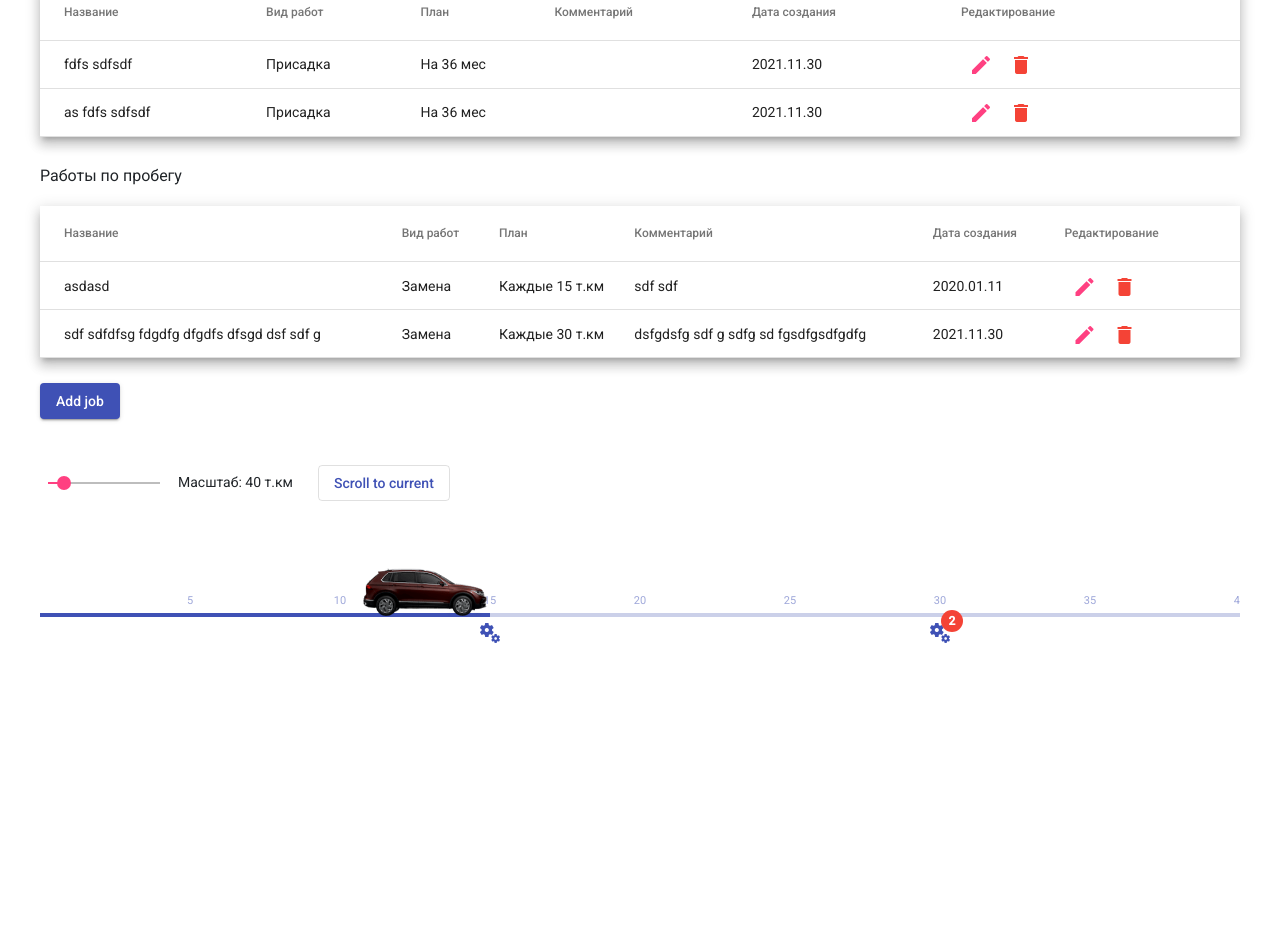
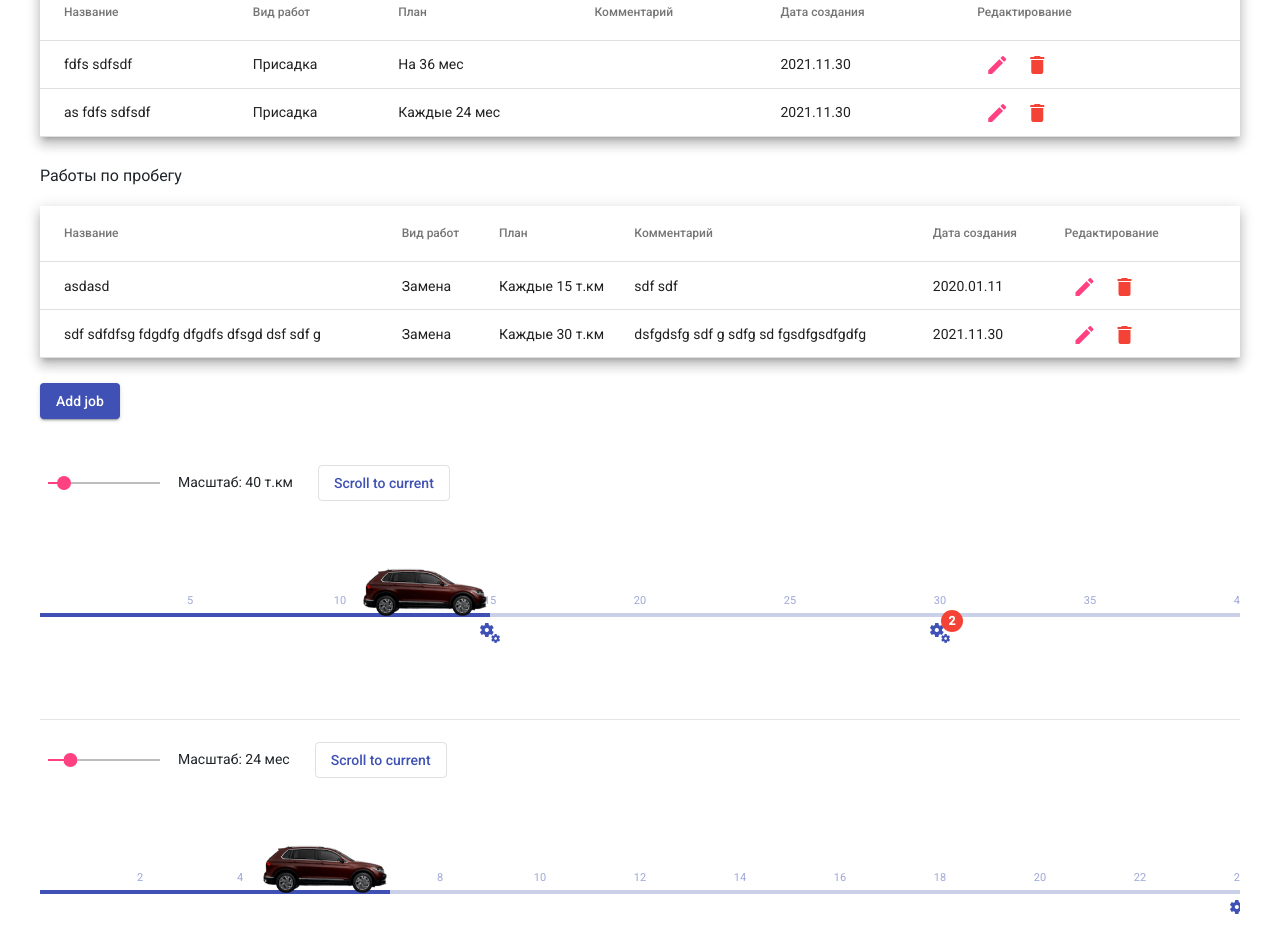
Before and after one commit to GorelovNA/tiguan-service-bar, an Angular app: page / in a window 1280 px wide. Shown: the part 160-1112 px from the top of the page. Before the commit the page ends 963 px from the top, so only its background shows below. Built offline with nearby package versions, Linux system fonts and the light colour scheme.

Commit message:
added time progress bar

```diff
--- a/src/app/app.component.html
+++ b/src/app/app.component.html
@@ -1,6 +1,6 @@
 <app-job-list
     *ngIf="jobList?.length"
-    [jobs]="jobList"
+    [jobs]="allJobs$ | async"
     (edited)="onEdit($event)"
     (deleted)="onDelete($event)"
 ></app-job-list>
@@ -9,4 +9,10 @@
 
 <br><br><br>
 
-<app-progress-bar [jobs]="jobList"></app-progress-bar>
+<ng-container *ngIf="(kmJobs$ | async) as kmJobs">
+    <app-progress-bar *ngIf="kmJobs.length" [jobs]="kmJobs" [currentValue]="15"></app-progress-bar>
+</ng-container>
+<hr>
+<ng-container *ngIf="(timeJobs$ | async) as timeJobs">
+    <app-progress-bar *ngIf="timeJobs.length" [jobs]="timeJobs" [currentValue]="possTime"></app-progress-bar>
+</ng-container>
--- a/src/app/app.component.ts
+++ b/src/app/app.component.ts
@@ -4,6 +4,9 @@ import { AppService } from './app.service';
 import { JobEditDialogComponent } from './job-edit-dialog/job-edit-dialog.component';
 import { Job } from './shared/job.interface';
 import { filter } from 'rxjs/operators';
+import { Observable } from 'rxjs';
+
+const TIGUAN_PURCHASE_DATE: Date = new Date('04-01-2021'); // 1 Apr 21
 
 @Component({
     selector: 'app-root',
@@ -11,9 +14,16 @@ import { filter } from 'rxjs/operators';
     styleUrls: ['./app.component.scss']
 })
 export class AppComponent implements OnInit {
-    title = 'tiguan-service-bar';
+    allJobs$: Observable<Job[]> = this.appService.jobsSubject$.asObservable();
+    kmJobs$: Observable<Job[]> = this.appService.kmJobs$;
+    timeJobs$: Observable<Job[]> = this.appService.timeJobs$;
 
-    jobList: Job[] = [];
+    get jobList(): Job[] {
+        return this.appService.jobsSubject$.value;
+    }
+
+    readonly possTime: number = // время владения
+        this.monthDiff(TIGUAN_PURCHASE_DATE, new Date());
 
     constructor(
         private dialog: MatDialog,
@@ -22,9 +32,7 @@ export class AppComponent implements OnInit {
 
     ngOnInit(): void {
         this.appService.getList().subscribe(res => {
-            this.jobList = res;
-
-            console.log(res);
+            this.appService.jobsSubject$.next(res);
         });
     }
 
@@ -37,7 +45,7 @@ export class AppComponent implements OnInit {
     }
 
     onDelete(id: string): void {
-        this.jobList = this.jobList.filter(j => j.id !== id);
+        this.appService.jobsSubject$.next(this.jobList.filter(j => j.id !== id));
     }
 
     private openJobDialog(job: Job | null = null): void {
@@ -53,14 +61,23 @@ export class AppComponent implements OnInit {
                 const currJobIndex = this.jobList.findIndex(j => j.id === result?.id);
 
                 if (currJobIndex !== -1) {
-                    this.jobList.splice(currJobIndex, 1, result);
-                    this.jobList = [...this.jobList];
+                    const arr = [...this.jobList] ;
+                    arr.splice(currJobIndex, 1, result);
+                    this.appService.jobsSubject$.next(arr);
                 } else {
-                    this.jobList = [
+                    this.appService.jobsSubject$.next([
                         ...this.jobList,
                         result
-                    ];
+                    ]);
                 }
             });
     }
+
+    private monthDiff(d1: Date, d2: Date): number {
+        let months;
+        months = (d2.getFullYear() - d1.getFullYear()) * 12;
+        months -= d1.getMonth();
+        months += d2.getMonth();
+        return months <= 0 ? 0 : months;
+    }
 }
--- a/src/app/app.service.ts
+++ b/src/app/app.service.ts
@@ -1,14 +1,27 @@
 import { HttpClient } from '@angular/common/http';
 import { Injectable } from '@angular/core';
-import { Observable } from 'rxjs';
-import { Job } from './shared/job.interface';
+import { BehaviorSubject, Observable } from 'rxjs';
+import { map } from 'rxjs/operators';
+import { Job, JobType } from './shared/job.interface';
 
 @Injectable({
     providedIn: 'root'
 })
 export class AppService {
 
-    constructor(private http: HttpClient) { }
+    jobsSubject$: BehaviorSubject<Job[]> = new BehaviorSubject<Job[]>([]);
+
+    kmJobs$: Observable<Job[]>;
+    timeJobs$: Observable<Job[]>;
+
+    constructor(private http: HttpClient) {
+        this.kmJobs$ = this.jobsSubject$.asObservable().pipe(
+            map(jobs => jobs.filter(j => j.type === JobType.Km))
+        );
+        this.timeJobs$ = this.jobsSubject$.asObservable().pipe(
+            map(jobs => jobs.filter(j => j.type === JobType.Time))
+        );
+    }
 
     getList(): Observable<Job[]> {
         return this.http.get<Job[]>('assets/json/base.json');
--- a/src/app/progress-bar/progress-bar.component.html
+++ b/src/app/progress-bar/progress-bar.component.html
@@ -2,9 +2,9 @@
 
 <div class="controls">
     <div class="scale-slider-container">
-        <mat-slider max="100" min="30" [(ngModel)]="kmScale">
+        <mat-slider [max]="isKmType ? 100 : 48" [min]="isKmType ? 30 : 18" [(ngModel)]="graphScale">
         </mat-slider>
-        <label>Масштаб: {{kmScale}} т.км</label>
+        <label>Масштаб: {{graphScale}} {{isKmType ? 'т.км' : 'мес'}}</label>
     </div>
     <button (click)="scrollToCurrent()" mat-stroked-button color="primary">Scroll to current</button>
 </div>
@@ -18,11 +18,11 @@
             [value]="progreesBarValue"
             [style.width.%]="progreesBarWidth"
         ></mat-progress-bar>
-        <img id="car" class="car" [style.left.%]="getItemMargin(currentKmValue)" src="assets/images/tiguan.png" alt="">
+        <img id="car" class="car" [style.left.%]="getItemMargin(currentValue)" src="assets/images/tiguan.png" alt="">
     </div>
 
     <div class="items-container">
-        <div class="item" *ngFor="let item of kmJobGraphItems" [style.left]="getItemMargin(item.value) + '%'" [ngbTooltip]="tipContent" container="body">
+        <div class="item" *ngFor="let item of jobGraphItems" [style.left]="getItemMargin(item.value) + '%'" [ngbTooltip]="tipContent" container="body">
             <mat-icon
                 [matBadge]="item.jobs.length"
                 matBadgeColor="warn"
@@ -30,10 +30,9 @@
                 color="primary"
             >miscellaneous_services</mat-icon>
 
-
             <ng-template #tipContent>
                 <div class="preview">
-                    <h2>Работы на пробеге: {{ item.value }} т.км</h2>
+                    <h2>Работы на пробеге: {{ item.value }} {{isKmType ? 'т.км' : 'мес'}}</h2>
                     <table mat-table [dataSource]="item.jobs">
                         <ng-container matColumnDef="title">
                         <th mat-header-cell *matHeaderCellDef> Название </th>
--- a/src/app/progress-bar/progress-bar.component.ts
+++ b/src/app/progress-bar/progress-bar.component.ts
@@ -22,32 +22,39 @@ interface JobGraphDetails extends Job {
 })
 export class ProgressBarComponent implements OnInit {
 
-    kmJobGraphItems: JobGraphItem[] = [];
-    timeJobGraphItems: JobGraphItem[] = [];
+    jobGraphItems: JobGraphItem[] = [];
 
     colorType = ColorType;
-
-    kmScale = 40; // default scale = 100 t.km
+    graphScale = 0; // progress scale value (default: 40 tkm, 24mes)
+    jobType: JobType | null = null;
 
     scaleSteps: number[] = [];
 
+    get isKmType(): boolean {
+        return this.jobType === JobType.Km;
+    }
+
+    get MAX_VALUE(): number {
+        return this.isKmType ? MAX_KM_SIZE : MAX_TIME_SIZE;
+    }
+
     get progreesBarWidth(): number {
-        return (MAX_KM_SIZE / this.kmScale) * 100;
+        return (this.MAX_VALUE / this.graphScale) * 100;
     }
     get progreesBarValue(): number {
-        return (this.currentKmValue * 100) / MAX_KM_SIZE;
+        return (this.currentValue * 100) / this.MAX_VALUE;
     }
 
+    @Input() currentValue = 0; // текущий пробег / время владения
+
     @Input() set jobs(_jobs: Job[]) {
-        const timeJobs = _jobs.filter(r => r.type === JobType.Time);
-        const kmJobs = _jobs.filter(r => r.type === JobType.Km);
+        this.jobType = _jobs[0]?.type;
 
-        this.kmJobGraphItems = [];
-        this.timeJobGraphItems = [];
+        this.jobGraphItems = [];
 
-        kmJobs.forEach(j => {
+        _jobs.forEach(j => {
             if (j.justOnce) {
-                const sameValueItem = this.kmJobGraphItems.find(i => i.value === j.planValue);
+                const sameValueItem = this.jobGraphItems.find(i => i.value === j.planValue);
 
                 if (sameValueItem) {
                     sameValueItem.jobs.push({
@@ -55,7 +62,7 @@ export class ProgressBarComponent implements OnInit {
                         value: j.planValue
                     });
                 } else {
-                    this.kmJobGraphItems.push({
+                    this.jobGraphItems.push({
                         value: j.planValue,
                         jobs: [{
                             ...j,
@@ -65,8 +72,8 @@ export class ProgressBarComponent implements OnInit {
                 }
             } else {
                 let value = j.planValue;
-                while (value <= MAX_KM_SIZE) {
-                    const sameValueItem = this.kmJobGraphItems.find(i => i.value === value);
+                while (value <= this.MAX_VALUE) {
+                    const sameValueItem = this.jobGraphItems.find(i => i.value === value);
 
                     if (sameValueItem) {
                         sameValueItem.jobs.push({
@@ -74,7 +81,7 @@ export class ProgressBarComponent implements OnInit {
                             value
                         });
                     } else {
-                        this.kmJobGraphItems.push({
+                        this.jobGraphItems.push({
                             value,
                             jobs: [{
                                 ...j,
@@ -89,22 +96,21 @@ export class ProgressBarComponent implements OnInit {
         });
     }
 
-    @Input() currentKmValue: number = 15; // т.км
+    ngOnInit(): void {
+        this.graphScale = this.isKmType ? 40 : 24;
 
-    constructor() { }
-
-    ngOnInit(): void {
-        let step = 5; // т.км
-        while (step <= MAX_KM_SIZE) {
-            this.scaleSteps.push(step);
-            step += 5;
+        const step = this.isKmType ? 5 : 2; // т.км / мес
+        let value = step;
+        while (value <= MAX_KM_SIZE) {
+            this.scaleSteps.push(value);
+            value += step;
         }
 
         this.scrollToCurrent();
     }
 
     getItemMargin(value: number): number {
-        return (value * 100) / this.kmScale;
+        return (value * 100) / this.graphScale;
     }
 
     scrollToCurrent(): void {
--- a/src/assets/json/base.json
+++ b/src/assets/json/base.json
@@ -24,9 +24,9 @@
         "title": "as fdfs sdfsdf",
         "type": 0,
         "colorType": 0,
-        "planValue": 36,
+        "planValue": 24,
         "description": "",
-        "justOnce": true,
+        "justOnce": false,
         "createDate": "2021-11-30T17:30:30.670Z"
     },
     {
```
